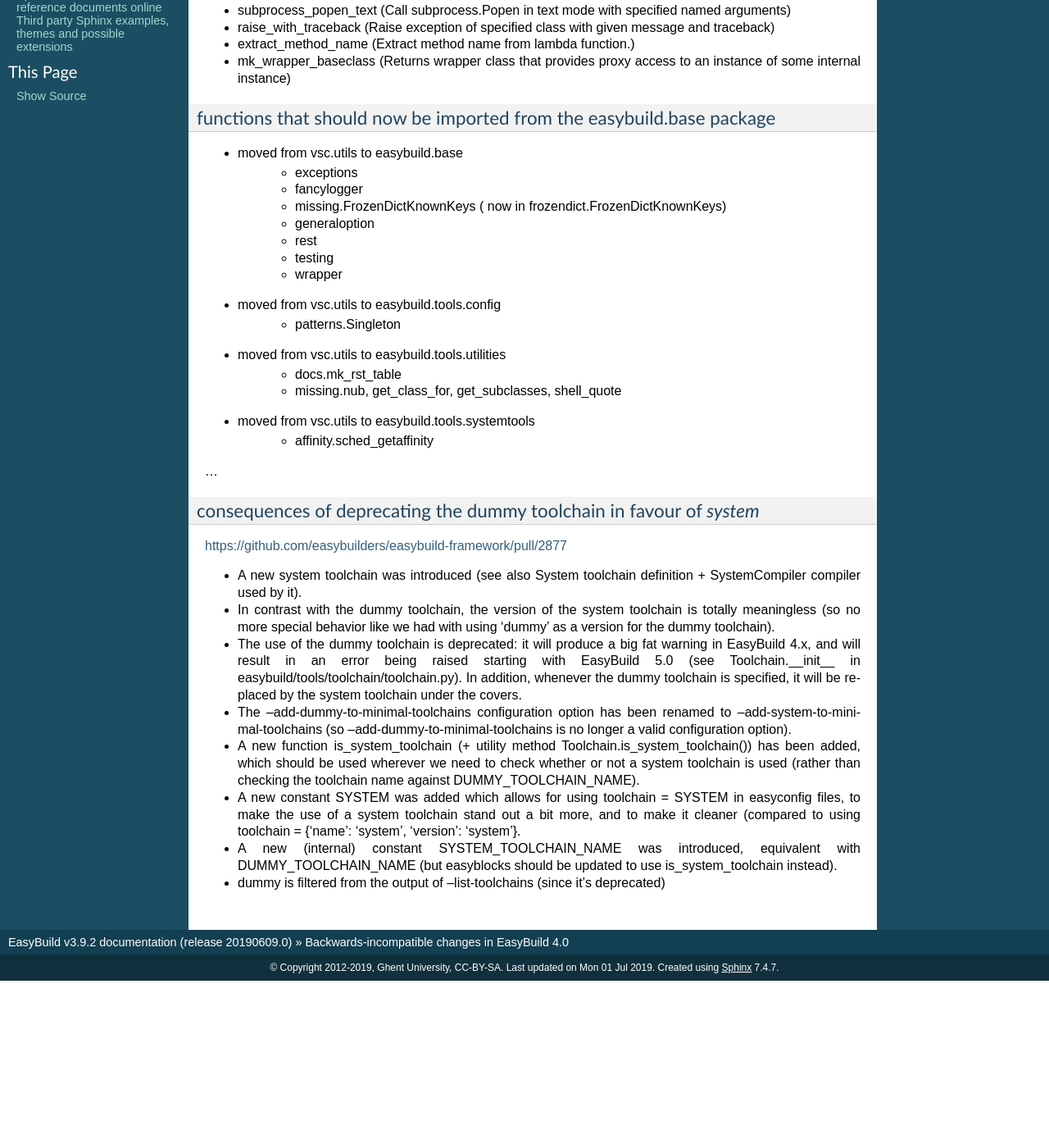
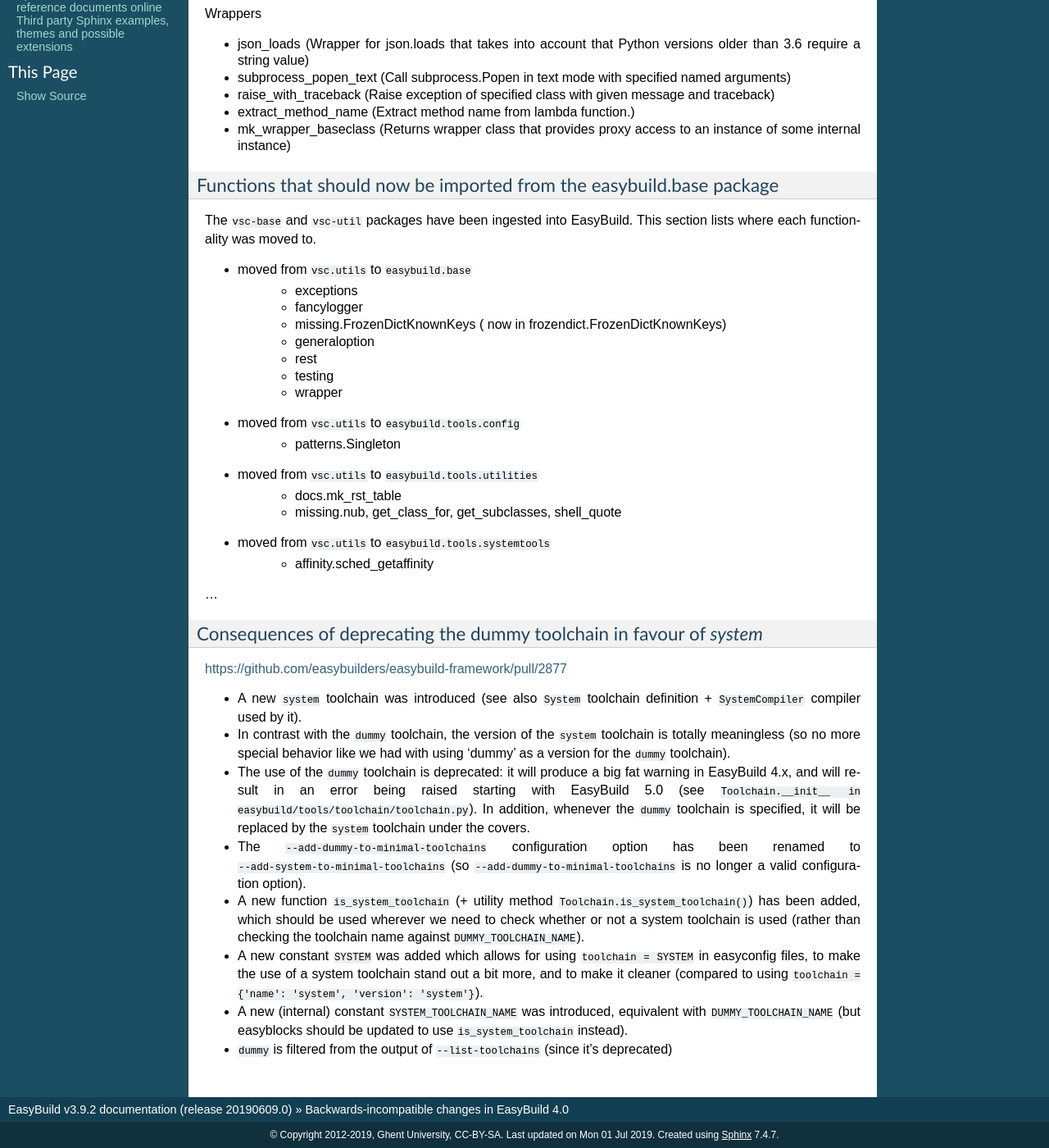
Before and after one commit to easybuilders/easybuild, a Sphinx documentation site: the page built from docs/Changes-4.0.rst, in a window 1280 px wide and 1400 px high, scrolled down 1142 px. Shown: the whole window at 82% size. Built offline with Sphinx 7.4.7, drawn with Linux system fonts in a browser that asks for light colours; pages that are not in the unit, such as notebooks, are missing from menus; before the commit the page ends 2338 px from its top, so only the background shows below that; some of the changed text lies outside the part shown.

Commit message:
style fixes

```diff
--- a/docs/Changes-4.0.rst
+++ b/docs/Changes-4.0.rst
@@ -23,23 +23,23 @@
 
 .. _moved_declarations:
 
-declarations that have moved
+Declarations that have moved
 ~~~~~~~~~~~~~~~~~~~~~~~~~~~~
 
-As a result of dropping the setuptools requirement (which implies that the __init__.py files must be empty other than the pkgutil statement), the following declarations have moved, so `import` statements will need to be changed:
+As a result of dropping the ``setuptools`` requirement (which implies that the ``__init__.py`` files must be empty other than the ``pkgutil`` statement), the following declarations have moved, so `import` statements will need to be changed:
 
-* the ModuleNamingScheme class and DEVEL_MODULE_SUFFIX_CONSTANT is longer available from the easybuild.tools.module_naming_scheme namespace, only from the easybuild.tools.module_naming_scheme.mns namespace.
-* the GENERAL_CLASS constant is longer available from the easybuild.tools.module_naming_scheme namespace, only from the easybuild.tools.config namespace.
-* the DUMMY_TOOLCHAIN_NAME and DUMMY_TOOLCHAIN_VERSION constants were moved from easybuild.tools.toolchain to easybuild.tools.toolchain.toolchain (see ... w.r.t. the DUMMY toolchain)
+* the ``ModuleNamingScheme`` class and ``DEVEL_MODULE_SUFFIX_CONSTANT`` is longer available from the ``easybuild.tools.module_naming_scheme``  namespace, only from the ``easybuild.tools.module_naming_scheme.mns`` namespace.
+* the ``GENERAL_CLASS`` constant is longer available from the ``easybuild.tools.module_naming_scheme`` namespace, only from the ``easybuild.tools.config`` namespace.
+* the ``DUMMY_TOOLCHAIN_NAME`` and ``DUMMY_TOOLCHAIN_VERSION`` constants were moved from ``easybuild.tools.toolchain`` to ``easybuild.tools.toolchain.toolchain`` (see :ref:`deprecated_dummy_toolchain`)
 
-.. _py2vspy3:
+.. _py2vs3:
 
-functions that should now be imported from the py2vspy3 package
+Functions that should now be imported from the py2vs3 package
 ~~~~~~~~~~~~~~~~~~~~~~~~~~~~~~~~~~~~~~~~~~~~~~~~~~~~~~~~~~~~~~~
 
-Proxy Imports
+The ``py2vs3`` package creates a namespace with the functionality available in the ``py2`` or ``py3`` compatilibity modules depending on which version is being used. The following functions and constants should be imported from the ``py2vs`` package to ensure that the code is compatible with both python 2 and 3.
 
-* OrderedDict
+* OrderedDict``
 * HTTPError, HTTPSHandler, Request, URLError, build_opener, urlopen
 * StringIO
 * ascii_letters and ascii_lowercase
@@ -62,10 +62,12 @@
 
 .. _easybuild_base:
 
-functions that should now be imported from the easybuild.base package
+Functions that should now be imported from the easybuild.base package
 ~~~~~~~~~~~~~~~~~~~~~~~~~~~~~~~~~~~~~~~~~~~~~~~~~~~~~~~~~~~~~~~~~~~~~
 
-* moved from vsc.utils to easybuild.base
+The ``vsc-base`` and ``vsc-util`` packages have been ingested into EasyBuild. This section lists where each functionality was moved to.
+
+* moved from ``vsc.utils`` to ``easybuild.base``
     * exceptions
     * fancylogger
     * missing.FrozenDictKnownKeys ( now in frozendict.FrozenDictKnownKeys)
@@ -73,35 +75,35 @@
     * rest
     * testing
     * wrapper
-* moved from vsc.utils to easybuild.tools.config
+* moved from ``vsc.utils`` to ``easybuild.tools.config``
     * patterns.Singleton
-* moved from vsc.utils to easybuild.tools.utilities
+* moved from ``vsc.utils`` to ``easybuild.tools.utilities``
     * docs.mk_rst_table
     * missing.nub, get_class_for, get_subclasses, shell_quote
-* moved from vsc.utils to easybuild.tools.systemtools
+* moved from ``vsc.utils`` to ``easybuild.tools.systemtools``
     * affinity.sched_getaffinity
 
 ...
 
 .. _deprecated_dummy_toolchain:
 
-consequences of deprecating the dummy toolchain in favour of `system`
+Consequences of deprecating the dummy toolchain in favour of `system`
 ~~~~~~~~~~~~~~~~~~~~~~~~~~~~~~~~~~~~~~~~~~~~~~~~~~~~~~~~~~~~~~~~~~~~~
 
 https://github.com/easybuilders/easybuild-framework/pull/2877
 
-* A new system toolchain was introduced (see also System toolchain definition + SystemCompiler compiler used by it).
+* A new ``system`` toolchain was introduced (see also ``System`` toolchain definition + ``SystemCompiler`` compiler used by it).
 
-* In contrast with the dummy toolchain, the version of the system toolchain is totally meaningless (so no more special behavior like we had with using 'dummy' as a version for the dummy toolchain).
+* In contrast with the ``dummy`` toolchain, the version of the ``system`` toolchain is totally meaningless (so no more special behavior like we had with using 'dummy' as a version for the ``dummy`` toolchain).
 
-* The use of the dummy toolchain is deprecated: it will produce a big fat warning in EasyBuild 4.x, and will result in an error being raised starting with EasyBuild 5.0 (see Toolchain.__init__ in easybuild/tools/toolchain/toolchain.py). In addition, whenever the dummy toolchain is specified, it will be replaced by the system toolchain under the covers.
+* The use of the ``dummy`` toolchain is deprecated: it will produce a big fat warning in EasyBuild 4.x, and will result in an error being raised starting with EasyBuild 5.0 (see ``Toolchain.__init__ in easybuild/tools/toolchain/toolchain.py``). In addition, whenever the ``dummy`` toolchain is specified, it will be replaced by the ``system`` toolchain under the covers.
 
-* The --add-dummy-to-minimal-toolchains configuration option has been renamed to --add-system-to-minimal-toolchains (so --add-dummy-to-minimal-toolchains is no longer a valid configuration option).
+* The ``--add-dummy-to-minimal-toolchains`` configuration option has been renamed to ``--add-system-to-minimal-toolchains`` (so ``--add-dummy-to-minimal-toolchains`` is no longer a valid configuration option).
 
-* A new function is_system_toolchain (+ utility method Toolchain.is_system_toolchain()) has been added, which should be used wherever we need to check whether or not a system toolchain is used (rather than checking the toolchain name against DUMMY_TOOLCHAIN_NAME).
+* A new function ``is_system_toolchain`` (+ utility method ``Toolchain.is_system_toolchain()``) has been added, which should be used wherever we need to check whether or not a system toolchain is used (rather than checking the toolchain name against ``DUMMY_TOOLCHAIN_NAME``).
 
-* A new constant SYSTEM was added which allows for using toolchain = SYSTEM in easyconfig files, to make the use of a system toolchain stand out a bit more, and to make it cleaner (compared to using toolchain = {'name': 'system', 'version': 'system'}.
+* A new constant ``SYSTEM`` was added which allows for using ``toolchain = SYSTEM`` in easyconfig files, to make the use of a system toolchain stand out a bit more, and to make it cleaner (compared to using ``toolchain = {'name': 'system', 'version': 'system'}``).
 
-* A new (internal) constant SYSTEM_TOOLCHAIN_NAME was introduced, equivalent with DUMMY_TOOLCHAIN_NAME (but easyblocks should be updated to use is_system_toolchain instead).
+* A new (internal) constant ``SYSTEM_TOOLCHAIN_NAME`` was introduced, equivalent with ``DUMMY_TOOLCHAIN_NAME`` (but easyblocks should be updated to use ``is_system_toolchain`` instead).
 
-* dummy is filtered from the output of --list-toolchains (since it's deprecated)
+* ``dummy`` is filtered from the output of ``--list-toolchains`` (since it's deprecated)
```
Also changed, not shown: other parts of docs/Changes-4.0.rst (+1 -1 lines).
